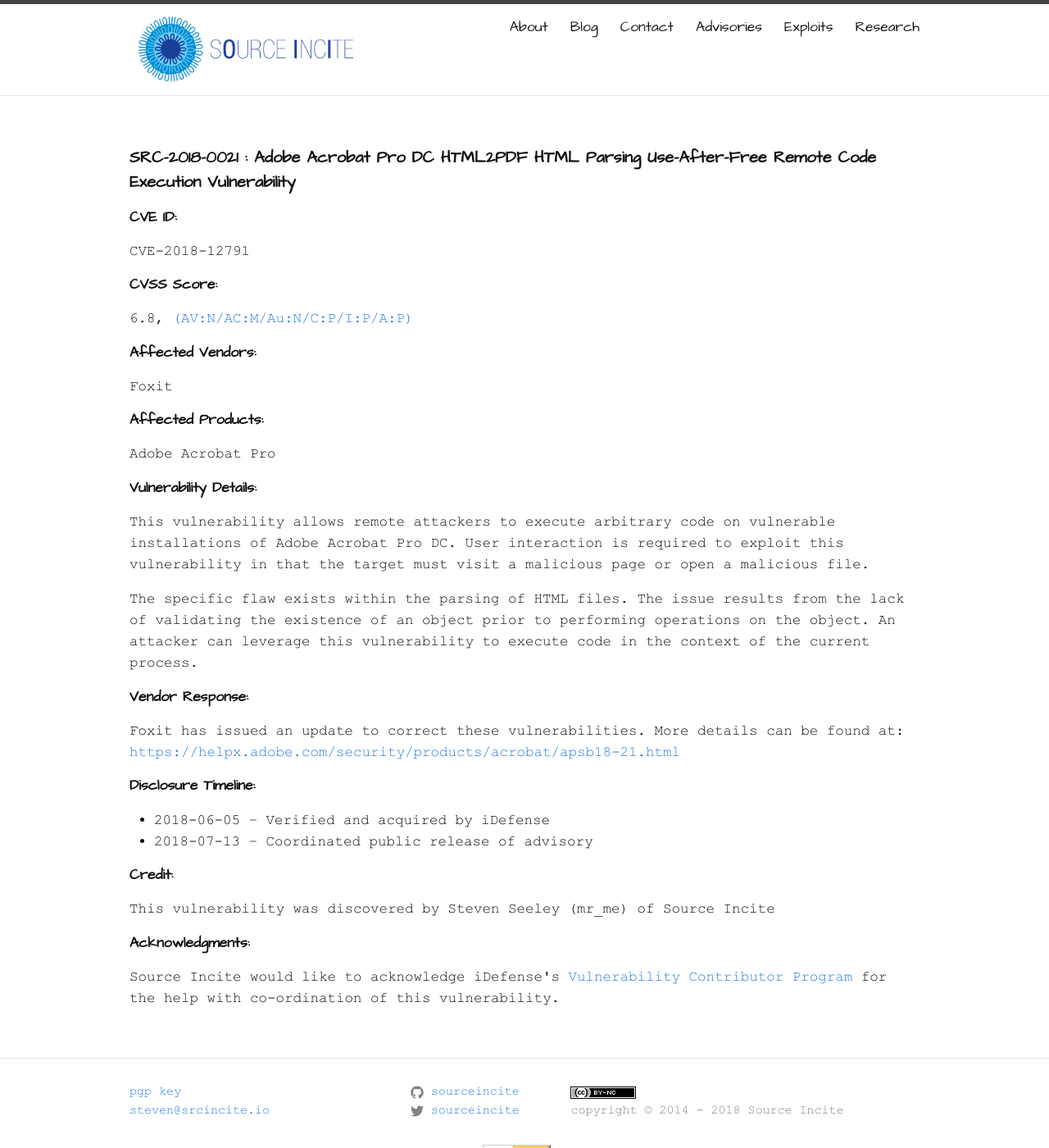
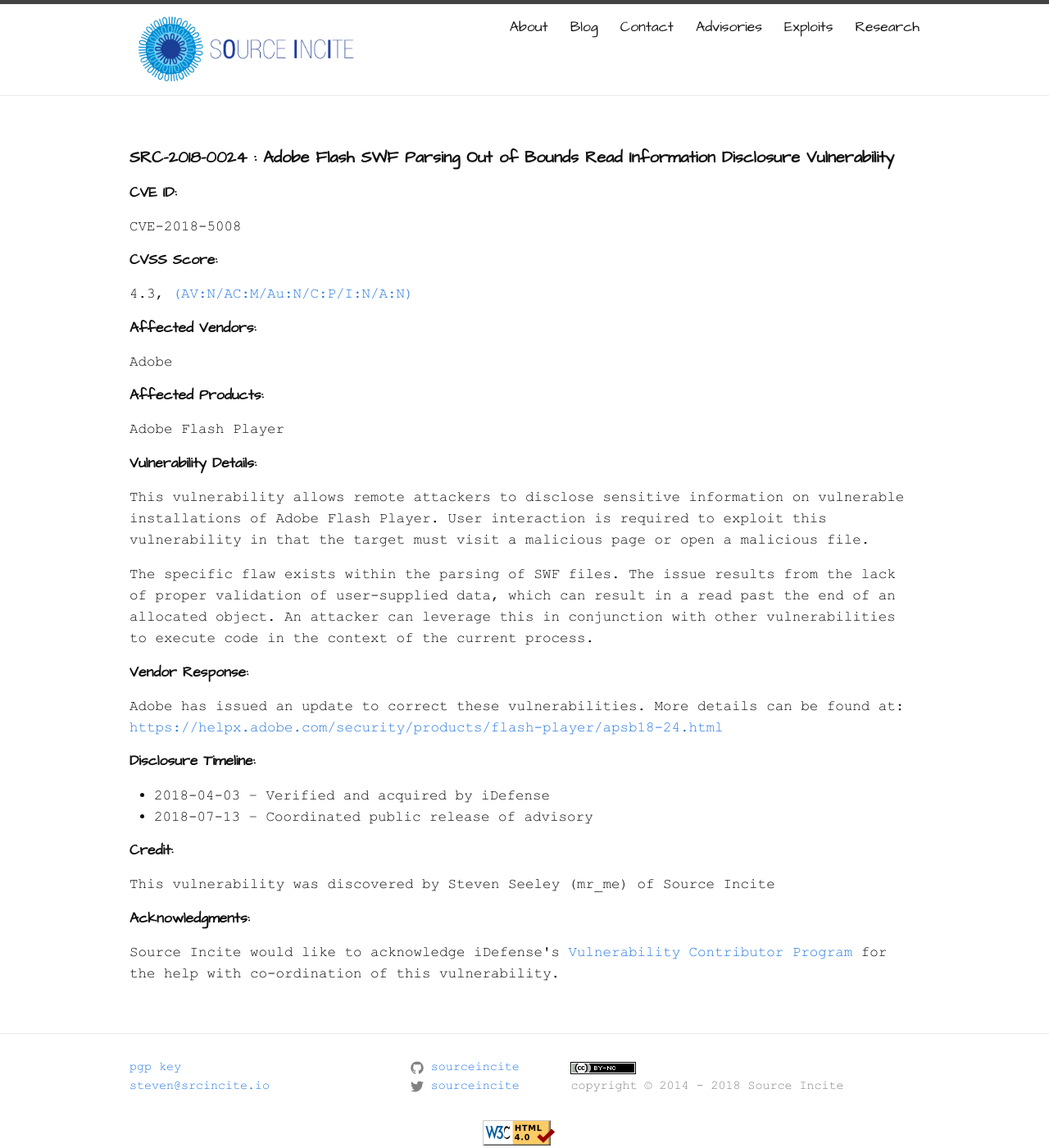
Before and after one commit to sourceincite/sourceincite.github.io, a Jekyll site: the page built from advisories/src-2018-0024.md, in a window 1280 px wide and 1400 px high. Shown: the whole window at 82% size. Built offline with Jekyll 4.4.1, drawn with Linux system fonts in a browser that asks for light colours.

Commit message:
fixed a few typos and added flash bug

```diff
--- a/advisories/src-2018-0021.md
+++ b/advisories/src-2018-0024.md
@@ -1,21 +1,21 @@
 ---
 layout: page
-permalink: /advisories/src-2018-0021/
-id: SRC-2018-0021
-atitle: Adobe Acrobat Pro DC HTML2PDF HTML Parsing Use-After-Free Remote Code Execution Vulnerability
-CVE: CVE-2018-12791
-CVSSrating: 6.8
-CVSSscore: (AV:N/AC:M/Au:N/C:P/I:P/A:P)
-vendor: Foxit
-affected: Adobe Acrobat Pro
+permalink: /advisories/src-2018-0024/
+id: SRC-2018-0024
+atitle: Adobe Flash SWF Parsing Out of Bounds Read Information Disclosure Vulnerability
+CVE: CVE-2018-5008
+CVSSrating: 4.3
+CVSSscore: (AV:N/AC:M/Au:N/C:P/I:N/A:N)
+vendor: Adobe
+affected: Adobe Flash Player
 timeline: [
-2018-06-05 – Verified and acquired by iDefense,
+2018-04-03 – Verified and acquired by iDefense,
 2018-07-13 – Coordinated public release of advisory
           ]
 credit: Steven Seeley (mr_me) of Source Incite
 body: |
- <p class="cn" markdown="1">This vulnerability allows remote attackers to execute arbitrary code on vulnerable installations of Adobe Acrobat Pro DC. User interaction is required to exploit this vulnerability in that the target must visit a malicious page or open a malicious file.</p>
- <p class="cn" markdown="1">The specific flaw exists within the parsing of HTML files. The issue results from the lack of validating the existence of an object prior to performing operations on the object. An attacker can leverage this vulnerability to execute code in the context of the current process.</p>
+ <p class="cn" markdown="1">This vulnerability allows remote attackers to disclose sensitive information on vulnerable installations of Adobe Flash Player. User interaction is required to exploit this vulnerability in that the target must visit a malicious page or open a malicious file.</p>
+ <p class="cn" markdown="1">The specific flaw exists within the parsing of SWF files. The issue results from the lack of proper validation of user-supplied data, which can result in a read past the end of an allocated object. An attacker can leverage this in conjunction with other vulnerabilities to execute code in the context of the current process.</p>
 acknowledgments: |
  Source Incite would like to acknowledge iDefense's <a href="https://vcp.idefense.com/">Vulnerability Contributor Program</a> for the help with co-ordination of this vulnerability.
 poc:
@@ -47,7 +47,7 @@
 **Vendor Response:**
 
 <p class="cn">{{page.vendor}} has issued an update to correct these vulnerabilities. More details can be found at: <br />
-<a href="https://helpx.adobe.com/security/products/acrobat/apsb18-21.html">https://helpx.adobe.com/security/products/acrobat/apsb18-21.html</a></p>
+<a href="https://helpx.adobe.com/security/products/flash-player/apsb18-24.html">https://helpx.adobe.com/security/products/flash-player/apsb18-24.html</a></p>
 
 **Disclosure Timeline:**
 <ul class="cn">
```
Also changed, not shown: advisories/index.md (+4 -0 lines), advisories/src-2018-0022.md (+1 -1 lines), advisories/src-2018-0023.md (+1 -1 lines).
